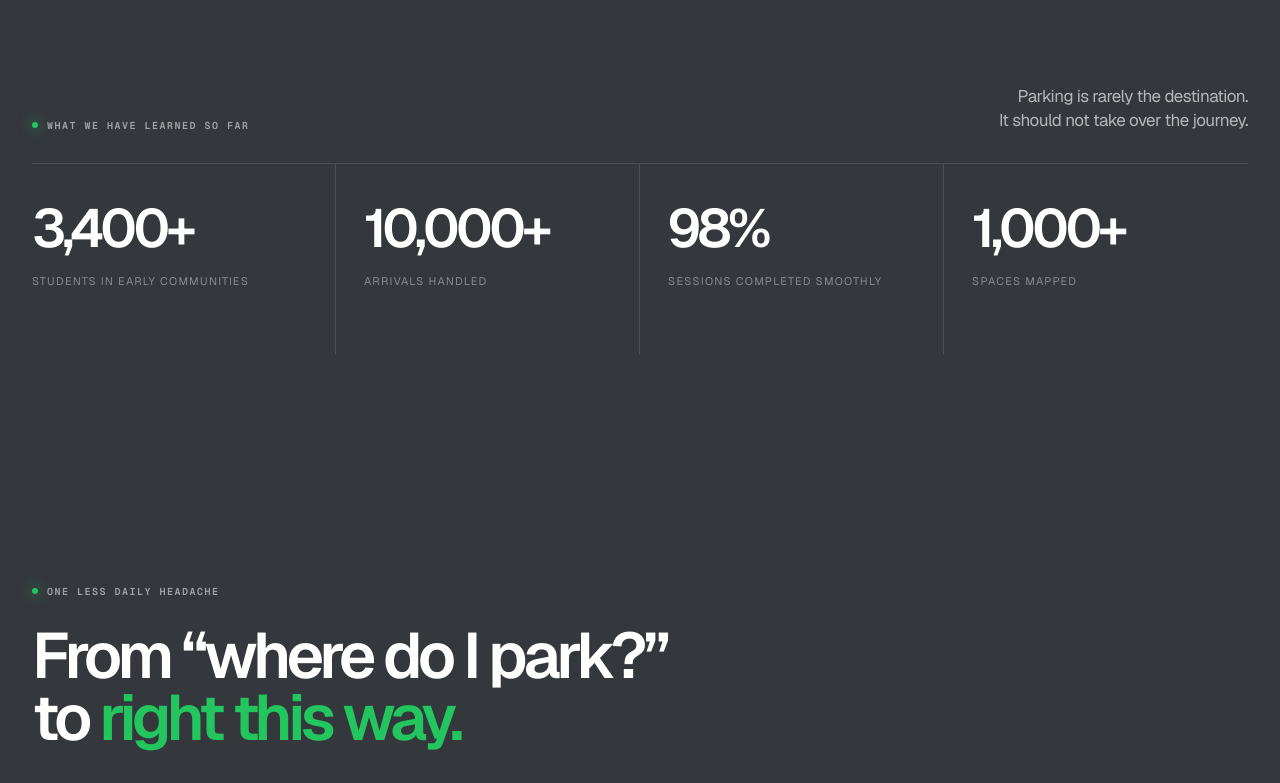
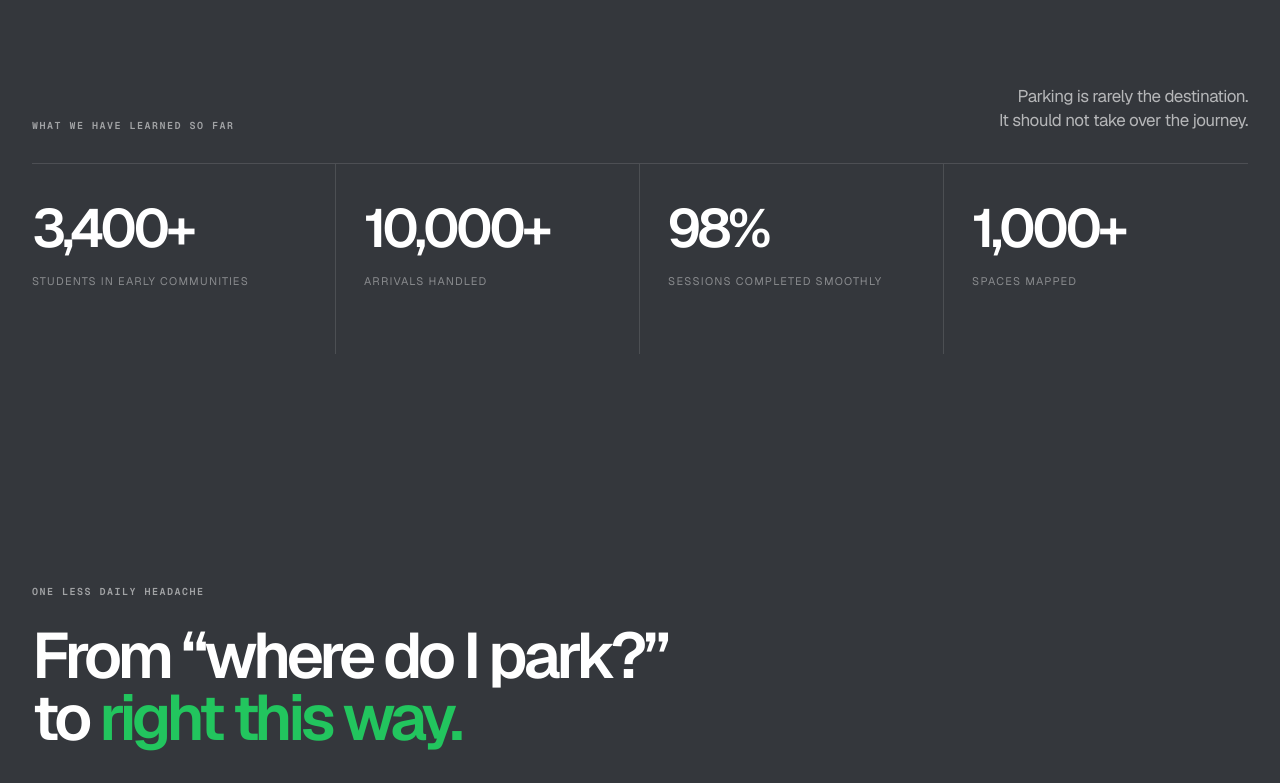
Before and after one commit to Rishabh-0707/gridee_, a Next.js app: page / in a window 1280 px wide. Shown: the part 820-1603 px from the top of the page. Built offline with nearby package versions, Linux system fonts and the light colour scheme.

Commit message:
Remove decorative section dots

```diff
--- a/app/globals.css
+++ b/app/globals.css
@@ -277,14 +277,6 @@ main {
   font-weight: 550;
   letter-spacing: 0.15em;
   text-transform: uppercase;
-}
-
-.eyebrow-dot {
-  width: 6px;
-  height: 6px;
-  border-radius: 50%;
-  background: var(--green);
-  box-shadow: 0 0 14px var(--green);
 }
 
 .hero {
--- a/app/page.tsx
+++ b/app/page.tsx
@@ -232,7 +232,6 @@ function Logo() {
 function SectionEyebrow({ children }: { children: ReactNode }) {
   return (
     <div className="eyebrow">
-      <span className="eyebrow-dot" />
       {children}
     </div>
   );
```
